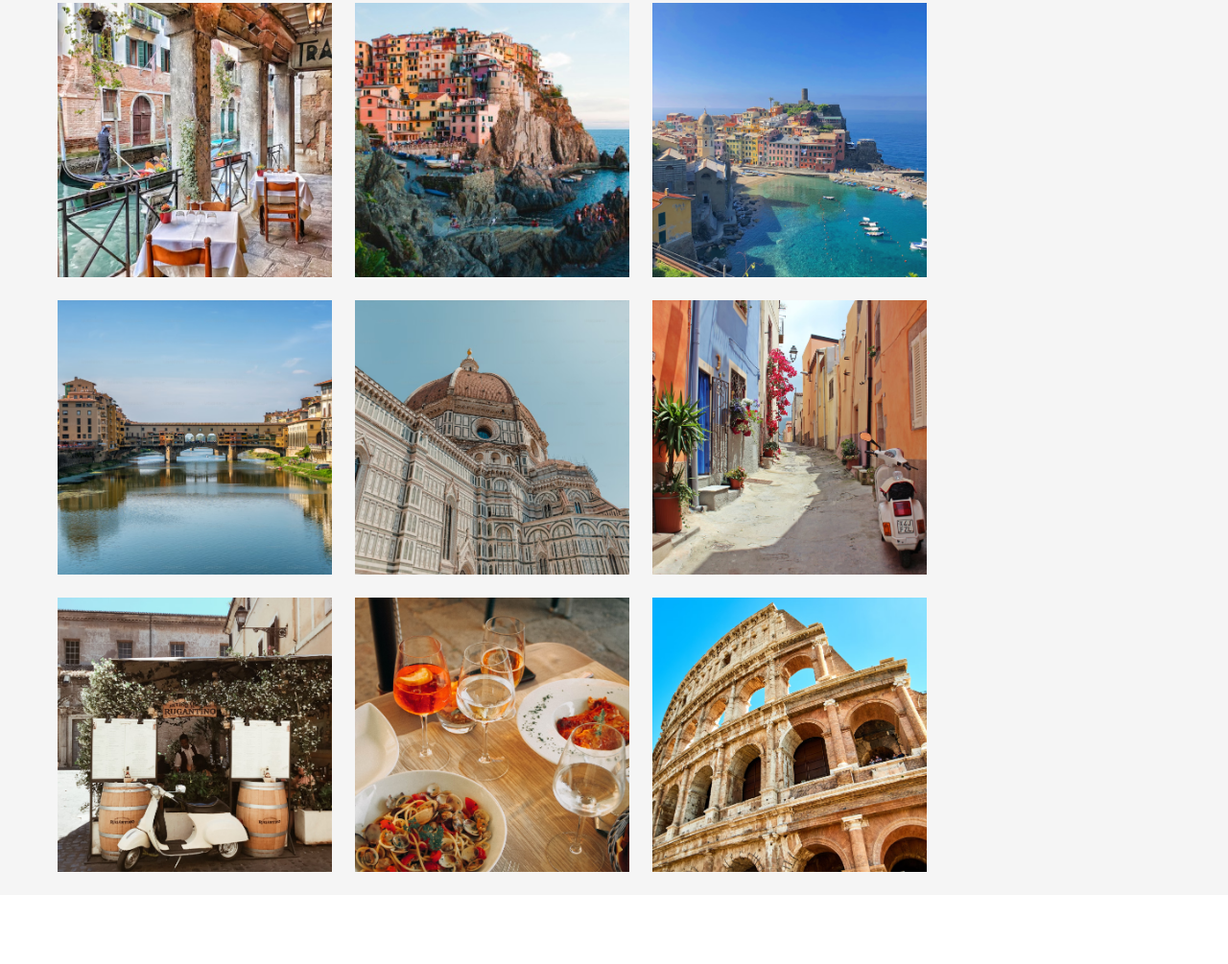
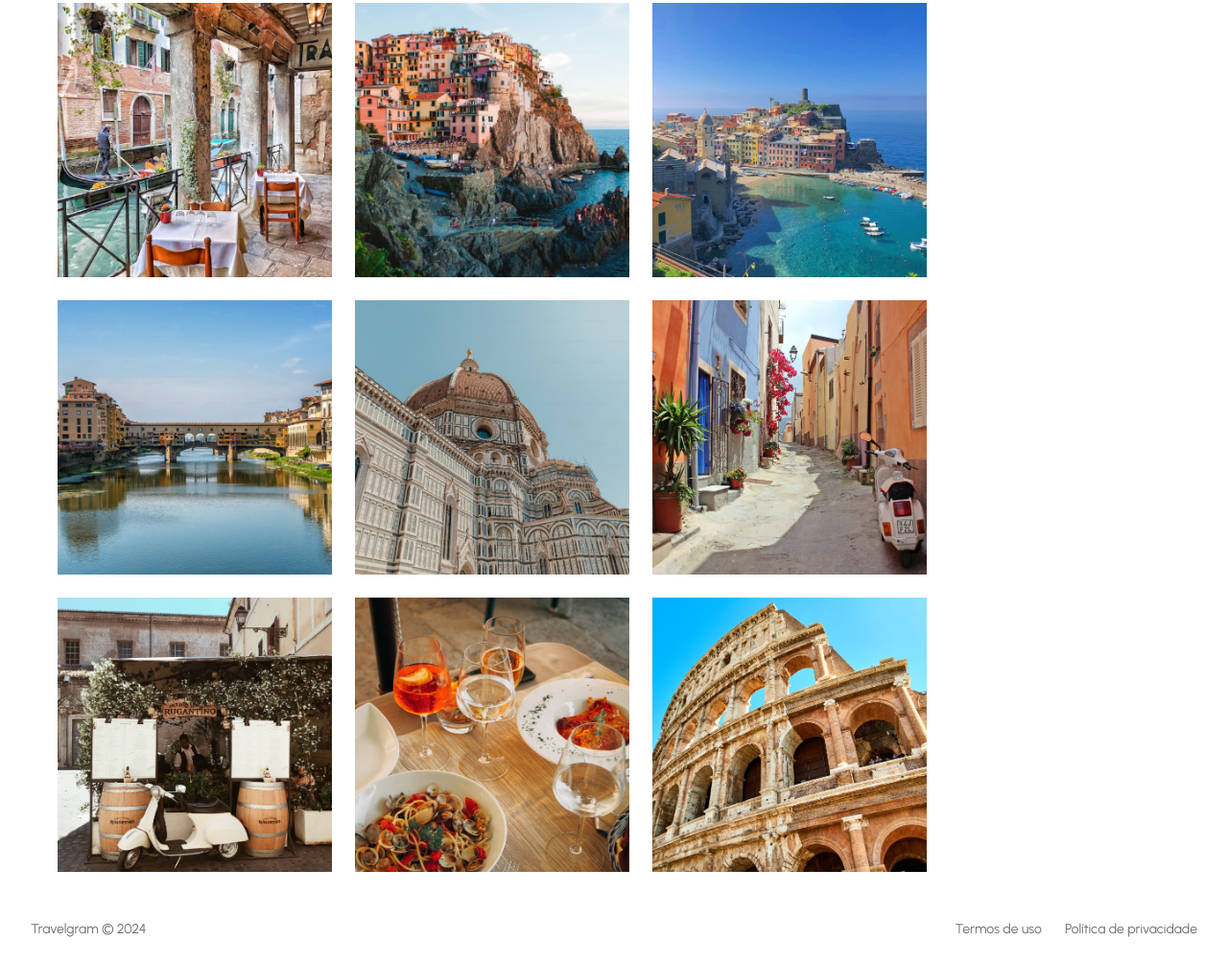
Before and after one commit to joaonascimeento/Travelgram, a plain HTML site: page styles/index.html in a window 1280 px wide. Shown: the part 676-1681 px from the top of the page at 96% size. Before the commit the page ends 1609 px from the top, so only its background shows below. Drawn offline with Linux system fonts and the light colour scheme.

Commit message:
done footer

```diff
--- a/index.css
+++ b/index.css
@@ -2,3 +2,4 @@
 @import url(styles/nav.css);
 @import url(styles/header.css);
 @import url(styles/main.css);
+@import url(styles/footer.css);
--- /dev/null
+++ b/styles/footer.css
@@ -0,0 +1,10 @@
+footer {
+    display: flex;
+    font: var(--text-md);
+    padding-block: 24px;
+    gap: 24px;
+}
+
+footer span:nth-child(1) {
+    margin-right: auto;
+}
--- a/styles/index.html
+++ b/styles/index.html
@@ -75,5 +75,11 @@
         <img src="assets/images/Image 12.png" alt="...">
     </main>
 </div>
+
+<footer class="container">
+    <span>Travelgram &copy; 2024</span>
+    <span>Termos de uso</span>
+    <span>Política de privacidade</span>
+</footer>
 </body>
 </html>
--- a/styles/main.css
+++ b/styles/main.css
@@ -4,6 +4,7 @@ main {
     gap: 24px;
     padding-block: 24px;
     padding-inline: 60px;
+    background-color: white;
 }
 
 main img {
```
